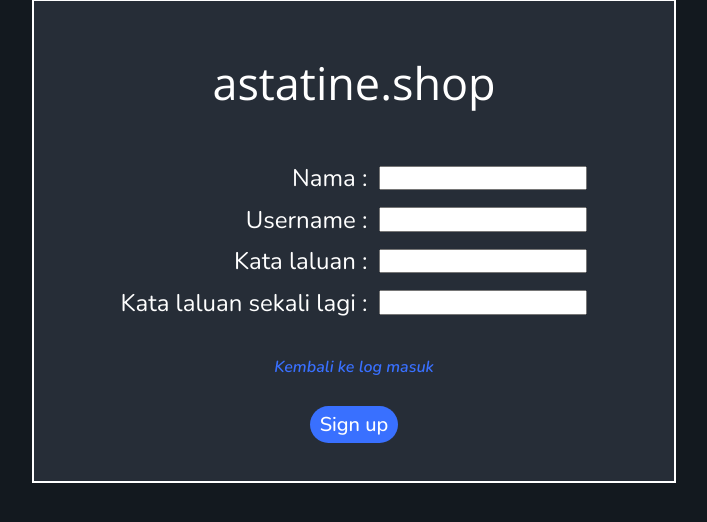
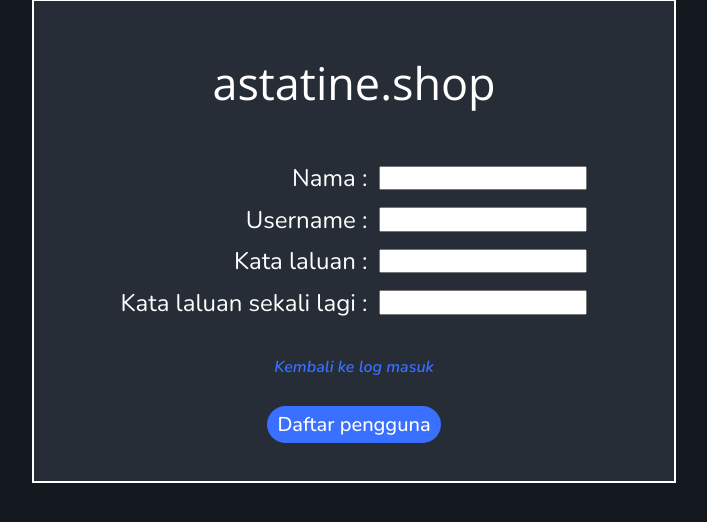
Before and after one commit to Asianerd/SK_astatine, a PHP site: page /signup.php in a window 1280 px wide. Shown: the part 159-681 px from the top of the page, without its empty margins (286-993 px from the left). Run offline with PHP 8.4, Linux system fonts and the light colour scheme; some web fonts are replaced.

Commit message:
Translated Sign Up

```diff
--- a/signup.php
+++ b/signup.php
@@ -138,7 +138,7 @@ if ($status == signupStatus::Success) {
                     <a id="login" href="/login.php">
                         Kembali ke log masuk
                     </a>
-                    <input id="submit" type="submit" value="Sign up">
+                    <input id="submit" type="submit" value="Daftar pengguna">
                 </form>
             </div>
         </div>
```
